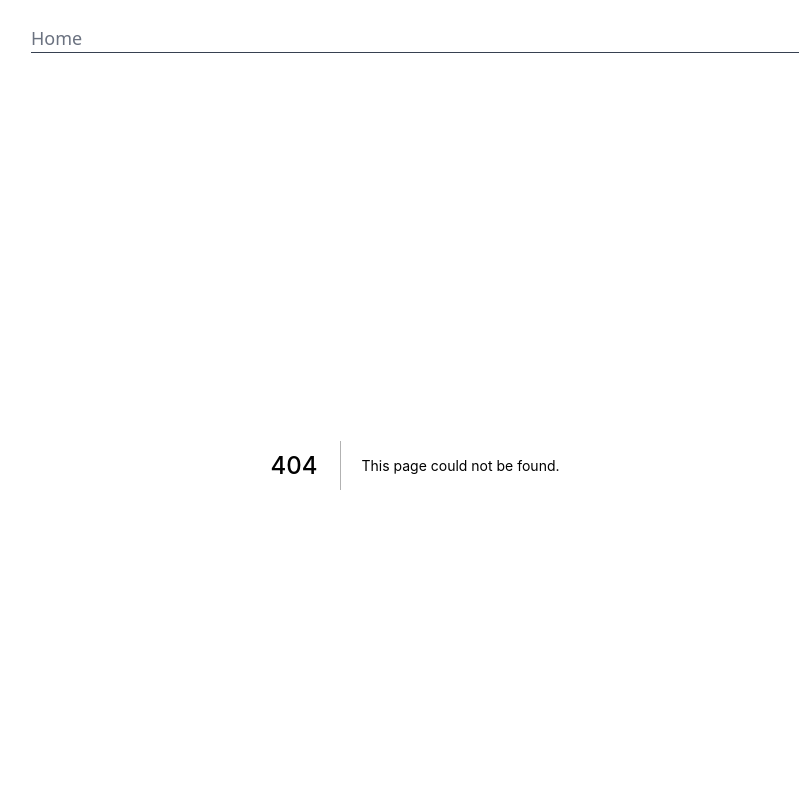
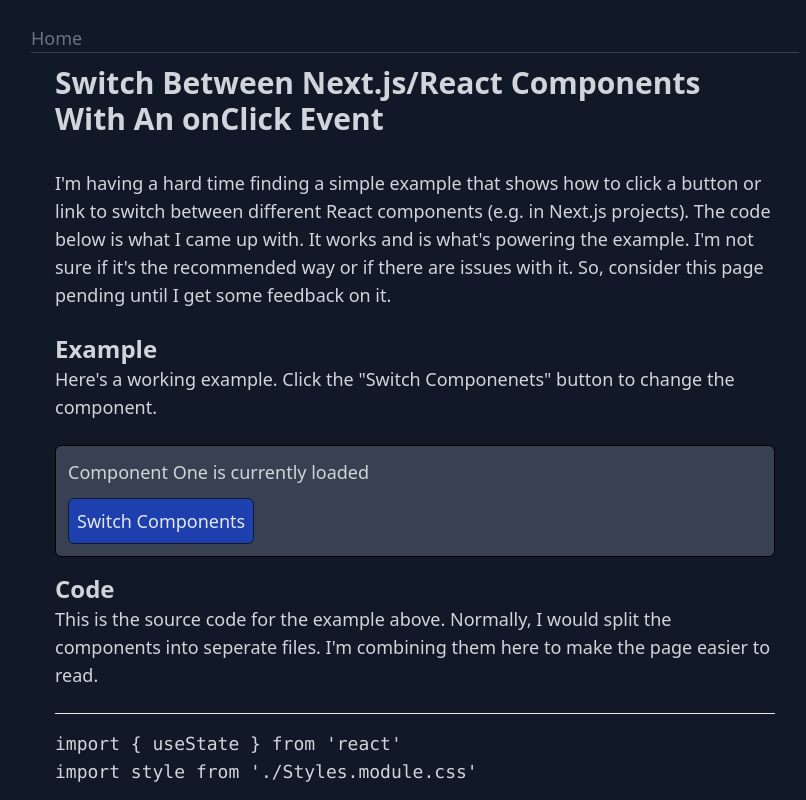
Before and after one commit to alanwsmith/nextjs-playground.alanwsmith.com, a Next.js app in the folder site/: page /switch-between-components-on-click in a window 1280 px wide. Before the commit this address had no page. Shown: the top 800 px of the page, without its empty margins (225-1031 px from the left). Built offline with nearby package versions, Linux system fonts and the light colour scheme.

Commit message:
Moved files and finished example

```diff
--- /dev/null
+++ b/site/pages/switch-between-components-on-click/Styles.module.css
@@ -0,0 +1,10 @@
+.btn {
+  @apply mt-3;
+  @apply bg-blue-800;
+  @apply hover:bg-blue-900;
+  @apply p-2;
+  @apply text-gray-200;
+  @apply rounded-md;
+  @apply border;
+  @apply border-gray-900;
+}
--- /dev/null
+++ b/site/pages/switch-between-components-on-click/SwitcherTest.js
@@ -0,0 +1,32 @@
+import { useState } from 'react'
+import style from './Styles.module.css'
+
+function ComponentOne() {
+  return <div>Component One is currently loaded</div>
+}
+
+function ComponentTwo() {
+  return <div>Component Two is now loaded</div>
+}
+
+export default function SwitcherTest() {
+  const theComponents = [<ComponentOne />, <ComponentTwo />]
+  const [pointer, setPointer] = useState(0)
+
+  const switchComponents = () => {
+    if (pointer === 0) {
+      setPointer(1)
+    } else {
+      setPointer(0)
+    }
+  }
+
+  return (
+    <div>
+      {theComponents[pointer]}
+      <button className={style.btn} onClick={switchComponents}>
+        Switch Components
+      </button>
+    </div>
+  )
+}
--- /dev/null
+++ b/site/pages/switch-between-components-on-click/index.js
@@ -0,0 +1,61 @@
+import fs from 'fs'
+import SwitcherTest from './SwitcherTest'
+
+export default function Page({ fileAsString }) {
+  return (
+    <div>
+      <h1>Switch Between Next.js/React Components With An onClick Event</h1>
+      <p>
+        I&apos;m having a hard time finding a simple example that shows how to
+        click a button or link to switch between different React components
+        (e.g. in Next.js projects). The code below is what I came up with. It
+        works and is what&apos;s powering the example. I&apos;m not sure if
+        it&apos;s the recommended way or if there are issues with it. So,
+        consider this page pending until I get some feedback on it.
+      </p>
+      <h2>Example</h2>
+      <p>
+        Here&apos;s a working example. Click the &quot;Switch Componenets&quot;
+        button to change the component.
+      </p>
+      <div className="bg-gray-700 p-3 rounded-md mb-4 border border-black">
+        <SwitcherTest />
+      </div>
+      <h2>Code</h2>
+      <p>
+        This is the source code for the example above. Normally, I would split
+        the components into seperate files. I&apos;m combining them here to make
+        the page easier to read.
+      </p>
+      <hr />
+      <pre className="my-4">{fileAsString}</pre>
+      <hr />
+
+      <p className="pt-4">
+        If you have feedback, please{' '}
+        <a href="https://twitter.com/TheIdOfAlan">let me know</a>
+      </p>
+    </div>
+  )
+}
+
+export async function getStaticProps(context) {
+  try {
+    const fileText = fs.readFileSync(
+      `./pages/switch-between-components-on-click/SwitcherTest.js`,
+      `utf8`
+    )
+    return {
+      props: {
+        fileAsString: fileText,
+      },
+    }
+  } catch (err) {
+    console.log(err)
+    return {
+      props: {
+        fileAsString: `could not find file`,
+      },
+    }
+  }
+}
--- a/site/pages/switch-components-on-click/SwitcherTest.js
+++ /dev/null
@@ -1,32 +0,0 @@
-import { useState } from 'react'
-
-function ThingOne() {
-  return <div>Thing One Is Here Now</div>
-}
-
-function OtherThing() {
-  return <div>Other Thing Took Over</div>
-}
-
-export default function SwitcherTest({ fileAsString }) {
-  const theThings = [<ThingOne />, <OtherThing />]
-  const [pointer, setPointer] = useState(0)
-
-  const switchThings = () => {
-    if (pointer === 0) {
-      setPointer(1)
-    } else {
-      setPointer(0)
-    }
-  }
-
-  return (
-    <div>
-      {theThings[pointer]}
-      <div>
-        <button onClick={switchThings}>switch</button>
-      </div>
-      <pre>{fileAsString}</pre>
-    </div>
-  )
-}
--- a/site/pages/switch-components-on-click/index.js
+++ /dev/null
@@ -1,35 +0,0 @@
-import SwitcherTest from './SwitcherTest'
-
-export default function Page({ fileAsString }) {
-  return (
-    <div>
-      <h3>Example</h3>
-      <SwitcherTest />
-      <h3>Code</h3>
-      <pre>{fileAsString}</pre>
-    </div>
-  )
-}
-
-import fs from 'fs'
-
-export async function getStaticProps(context) {
-  try {
-    const fileText = fs.readFileSync(
-      `./pages/switch-components-on-click/SwitcherTest.js`,
-      `utf8`
-    )
-    return {
-      props: {
-        fileAsString: fileText,
-      },
-    }
-  } catch (err) {
-    console.log(err)
-    return {
-      props: {
-        fileAsString: `could not find file`,
-      },
-    }
-  }
-}
```
Also changed, not shown: site/pages/switch-between-components-on-click/ThingOne.js (added).
